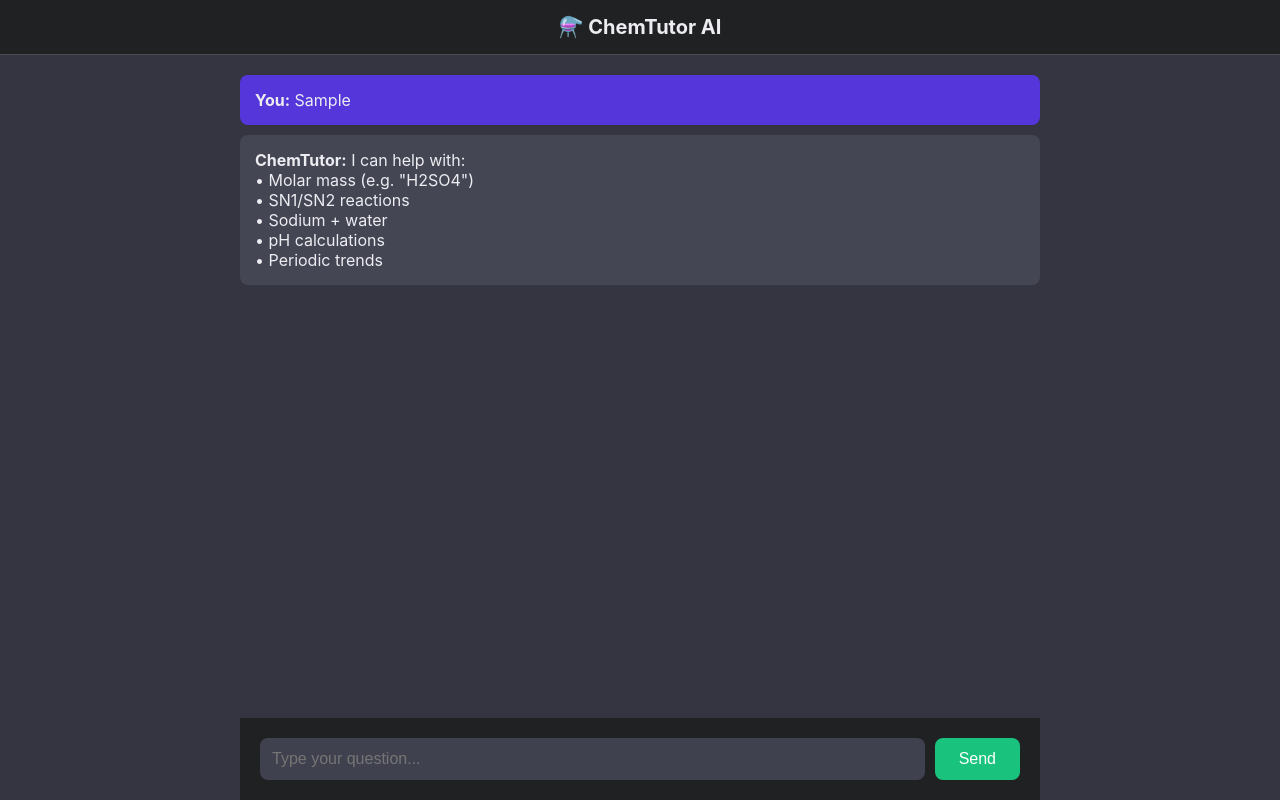
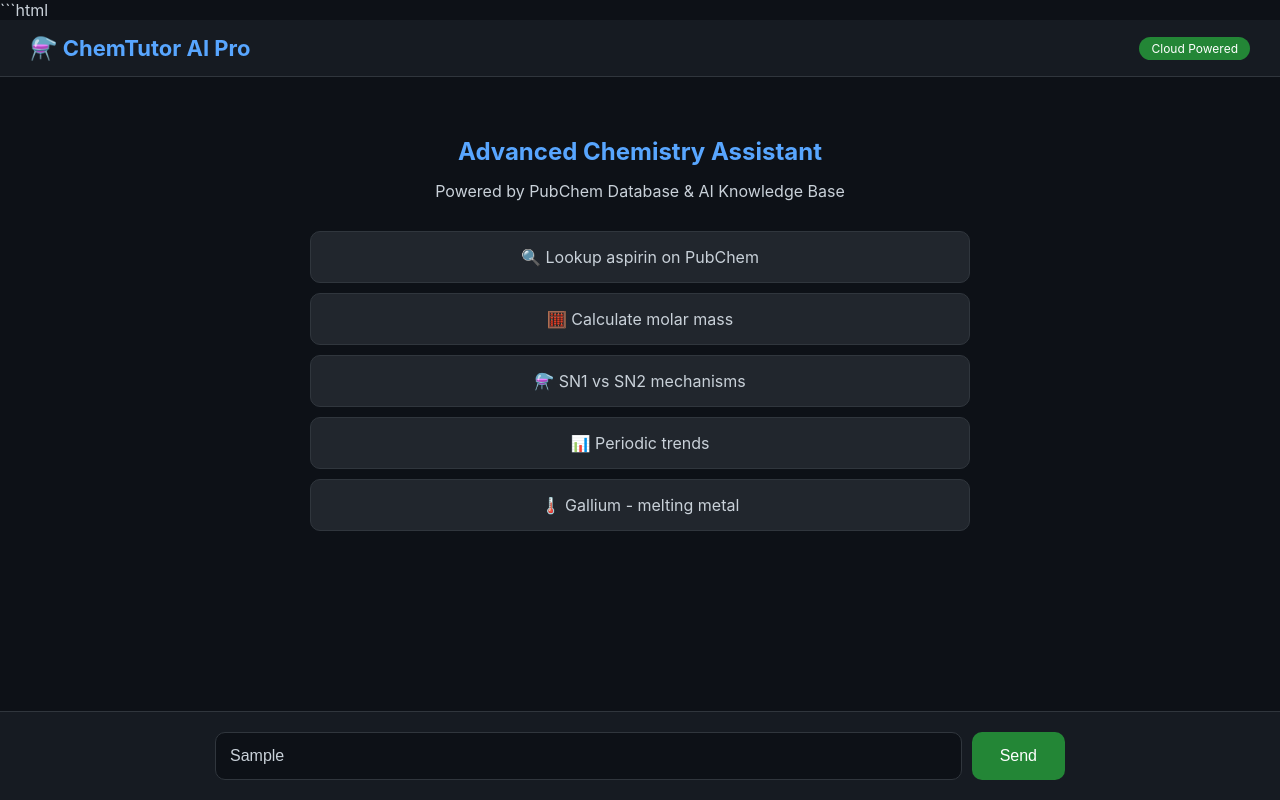
Before and after one commit to Roflu999/Roflu999, a plain HTML site: page index.html in a window 1280 px wide. Both pictures are taken after typing "Sample" into the empty fields and a click on the button "Send". Drawn offline with Linux system fonts and the light colour scheme.

Commit message:
Update index.html

````diff
--- a/index.html
+++ b/index.html
@@ -1,95 +1,110 @@
+```html
    <!DOCTYPE html>
    <html lang="en">
    <head>
        <meta charset="UTF-8">
        <meta name="viewport" content="width=device-width, initial-scale=1.0">
-    <title>ChemTutor AI</title>
+       <title>ChemTutor AI Pro</title>
        <style>
            * { margin: 0; padding: 0; box-sizing: border-box; }
-        body {
-            font-family: -apple-system, BlinkMacSystemFont, 'Segoe UI', Roboto, sans-serif;
-            background: #343541; color: #ececf1; height: 100vh; display: flex; flex-direction: column;
-        }
-        .header { background: #202123; padding: 15px; text-align: center; border-bottom: 1px solid #4d4d4f; }
-        .header h1 { font-size: 20px; }
+           body { font-family: -apple-system, BlinkMacSystemFont, 'Segoe UI', Roboto, sans-serif; background: #0d1117;
+ color: #c9d1d9; height: 100vh; display: flex; flex-direction: column; }
+           .header { background: #161b22; padding: 15px 30px; text-align: center; border-bottom: 1px solid #30363d;
+ display: flex; justify-content: space-between; align-items: center; }
+           .header h1 { font-size: 22px; color: #58a6ff; }
+           .badge { background: #238636; color: white; padding: 4px 12px; border-radius: 12px; font-size: 12px; }
            .chat { flex: 1; overflow-y: auto; padding: 20px; }
-        .msg { padding: 15px; margin-bottom: 10px; border-radius: 8px; max-width: 800px; margin-left: auto; margin-right: auto; }
-        .msg.user { background: #5436da; }
-        .msg.bot { background: #444654; white-space: pre-line; }
-        .input-area { padding: 20px; background: #202123; display: flex; gap: 10px; max-width: 800px; margin: 0 auto; width: 100%; }
-        .input-area input { flex: 1; padding: 12px; border: none; border-radius: 8px; background: #40414f; color: #fff; font-size: 16px; }
-        .input-area button { padding: 12px 24px; border: none; border-radius: 8px; background: #19c37d; color: #fff; cursor: pointer; font-size: 16px; }
-        .input-area button:hover { background: #15a369; }
-        .start { text-align: center; padding: 50px 20px; }
-        .start h2 { margin-bottom: 20px; }
-        .example { background: #3e3f4b; padding: 15px; margin: 10px auto; max-width: 400px; border-radius: 8px; cursor: pointer; }
-        .example:hover { background: #4a4b59; }
+           .msg { padding: 15px; margin-bottom: 10px; border-radius: 12px; max-width: 850px; margin-left: auto;
+ margin-right: auto; }
+           .msg.user { background: #1f6feb; margin-left: 20%; }
+           .msg.bot { background: #21262d; border: 1px solid #30363d; white-space: pre-line; }
+           .input-area { padding: 20px; background: #161b22; border-top: 1px solid #30363d; }
+           .input-wrapper { max-width: 850px; margin: 0 auto; display: flex; gap: 10px; }
+           .input-wrapper input { flex: 1; padding: 14px; border: 1px solid #30363d; border-radius: 10px; background:
+ #0d1117; color: #c9d1d9; font-size: 16px; }
+           .input-wrapper button { padding: 14px 28px; border: none; border-radius: 10px; background: #238636; color:
+ white; cursor: pointer; font-size: 16px; }
+           .input-wrapper button:hover { background: #2ea043; }
+           .welcome { text-align: center; padding: 40px 20px; max-width: 700px; margin: 0 auto; }
+           .welcome h2 { margin-bottom: 15px; color: #58a6ff; }
+           .examples { display: grid; gap: 10px; margin-top: 30px; }
+           .example { background: #21262d; padding: 15px; border-radius: 10px; cursor: pointer; border: 1px solid
+ #30363d; }
+           .example:hover { background: #30363d; border-color: #58a6ff; }
        </style>
    </head>
    <body>
-    <div class="header"><h1>⚗️ ChemTutor AI</h1></div>
+       <div class="header">
+           <h1>⚗️ ChemTutor AI Pro</h1>
+           <span class="badge">Cloud Powered</span>
+       </div>
 
        <div class="chat" id="chat">
-        <div class="start" id="start">
-            <h2>Ask me anything about chemistry!</h2>
-            <div class="example" onclick="ask('Calculate molar mass of H2SO4')">Calculate molar mass of H2SO4</div>
-            <div class="example" onclick="ask('Explain SN1 vs SN2')">Explain SN1 vs SN2</div>
-            <div class="example" onclick="ask('What is pH of 0.1M HCl?')">What is pH of 0.1M HCl?</div>
-            <div class="example" onclick="ask('Why does sodium explode in water?')">Why does sodium explode in water?</div>
+           <div class="welcome" id="welcome">
+               <h2>Advanced Chemistry Assistant</h2>
+               <p>Powered by PubChem Database & AI Knowledge Base</p>
+               <div class="examples">
+                   <div class="example" onclick="ask('Lookup aspirin')">🔍 Lookup aspirin on PubChem</div>
+                   <div class="example" onclick="ask('Calculate molar mass of C8H10N4O2')">🧮 Calculate molar
+ mass</div>
+                   <div class="example" onclick="ask('Explain SN1 vs SN2')">⚗️ SN1 vs SN2 mechanisms</div>
+                   <div class="example" onclick="ask('Periodic trends')">📊 Periodic trends</div>
+                   <div class="example" onclick="ask('Gallium properties')">🌡️ Gallium - melting metal</div>
+               </div>
            </div>
        </div>
 
        <div class="input-area">
-        <input type="text" id="input" placeholder="Type your question..." onkeypress="if(event.key==='Enter')send()">
+           <div class="input-wrapper">
+               <input type="text" id="input" placeholder="Ask chemistry question..." onkeypress="if(event.key==='Ente
+ r')send()">
                <button onclick="send()">Send</button>
+           </div>
        </div>
 
    <script>
-const ATOMIC_MASSES = {H:1.008,C:12.01,N:14.01,O:16,Na:22.99,Mg:24.31,Al:26.98,Si:28.09,P:30.97,S:32.07,Cl:35.45,K:39.1,Ca:40.08,Fe:55.85,Cu:63.55,Zn:65.39,Br:79.9,Ag:107.9,I:126.9,Au:197,Hg:200.6,Pb:207.2};
+   const MASSES={H:1.008,C:12.011,N:14.00 7,O:15.999,Na:22.99,Mg:24.305,Al :26.982,Si:28.085,P:30.974,S:32.
+ 06,Cl:35.45,K:39.098,Ca:40.078,F e:55.845,Cu:63.546,Zn:65.38,Br:7 9.904,Ag:107.87,I:126.9,Au:196.9
+ 7,Hg:200.59,Pb:207.2};
 
-function parseFormula(f){
-    let c={},i=0;f=f.replace(/\s/g,'');
-    while(i<f.length){
-        if(f[i]=='('){let d=1,j=i+1;while(j<f.length&&d>0){if(f[j]=='(')d++;else if(f[j]==')')d--;j++;}let s=parseFormula(f.slice(i+1,j-1)),k=j;while(k<f.length&&/\d/.test(f[k]))k++;let m=k>j?parseInt(f.slice(j,k)):1;for(let[e,n]of Object.entries(s))c[e]=(c[e]||0)+n*m;i=k;}
-        else if(/[A-Z]/.test(f[i])){let e=f[i++];if(i<f.length&&/[a-z]/.test(f[i]))e+=f[i++];let n=0;while(i<f.length&&/\d/.test(f[i]))n=n*10+parseInt(f[i++]);c[e]=(c[e]||0)+(n||1);}
-        else i++;
-    }return c;
-}
+   function parse(f){let c={},i=0;f=f.replace(/\s/g,'');while(i<f.length){if(f[i]=='('){let
+ d=1,j=i+1;while(j<f.length&&d>0) {if(f[j]=='(')d++;else if(f[j]==')')d--;j++;}let
+ s=parse(f.slice(i+1,j-1)),k=j;while(k<f.length&&/\d/.test(f[k]))k++;let m=k>j?parseInt(f.slice(j,k)):1;f or(let[e,n]of
+  Object.entries(s))c[e]=(c[e]||0) +n*m;i=k;}else if(/[A-Z]/.test(f[i])){let
+ e=f[i++];if(i<f.length&&/[a-z]/.test(f[i]))e+=f[i++];let
+ n=0;while(i<f.length&&/\d/.test(f[i]))n=n*10+parseInt(f[i++]);c[e]=(c[e]||0)+(n||1);}else i++;}return c;}
 
-function calcMass(f){
-    let c=parseFormula(f),t=0,l=[];
-    for(let[e,n]of Object.entries(c).sort()){if(!ATOMIC_MASSES[e])return null;let m=ATOMIC_MASSES[e]*n;t+=m;l.push(`${e}: ${n} × ${ATOMIC_MASSES[e]} = ${m.toFixed(3)} g/mol`);}
-    return{total:t,lines:l,formula:f};
-}
+   function calcMass(f){let c=parse(f),t=0,l=[];for(let[e,n] of Object.entries(c).sort()){if(!MA SSES[e])return
+ null;let m=MASSES[e]*n;t+=m;l.push(`${e}: ${n}×${MASSES[e]}=${m.toFixed(2) }`);}return{t,l,f};}
 
-function answer(q){
-    let m=q.toLowerCase();
-    if(m.includes('molar mass')||m.includes('molecular weight')){let x=q.match(/([A-Z][a-z0-9()]+)/);if(x){let r=calcMass(x[1]);if(r)return`**Molar Mass of ${r.formula}: ${r.total.toFixed(3)} g/mol**\n\n${r.lines.join('\n')}\n\nOne mole = ${r.total.toFixed(2)} grams`;}}
-    if(m.includes('sn1')||m.includes('sn2'))return`**SN2:** One step, backside attack, 1°/2° only, inversion\n**SN1:** Two steps, carbocation, 3°/2°, racemic\n\nKey: SN2=no rearrangements, SN1=can rearrange!`;
-    if(m.includes('sodium')&&m.includes('water'))return`**2Na + 2H₂O → 2NaOH + H₂** 💥\n\nSodium rips H from water → H₂ gas + heat → BOOM!\n\n⚠️ Don't try this at home!`;
-    if(m.includes('gallium'))return`**Gallium melts at 29.76°C** (body temp)!\n\nHold it → it liquefies! Used in blue LEDs (GaN).`;
-    if(m.includes('ph')&&m.includes('acid')){let x=q.match(/(\d+\.?\d*)\s*M/);if(x){let pH=-Math.log10(parseFloat(x[1]));return`pH = ${pH.toFixed(2)}`;}}
-    return`I can help with:\n• Molar mass (e.g. "H2SO4")\n• SN1/SN2 reactions\n• Sodium + water\n• pH calculations\n• Periodic trends`;
-}
+   async function pubchem(name){try{let r=await
+ fetch(`https://pubchem.ncbi.nlm.nih.gov/rest/pug/compound/name/${encodeURIComponent(name)}/property/MolecularFormula,M
+ olecularWeight,IUPACName/JSON`);if(!r.ok)return null;let d=await r.json(),p=d.PropertyTable.Prope
+ rties[0];return{name,formula:p.M olecularFormula,mass:p.Molecular Weight,iupac:p.IUPACName};}catch (e){return null;}}
 
-function ask(text){
-    document.getElementById('input').value=text;
-    send();
-}
+   async function answer(q){let m=q.toLowerCase();
+   if(m.includes('lookup')||m.inclu des('pubchem')||m.includes('sear ch')){let
+ x=q.match(/(?:lookup|search|pubchem)\s+(\w+)/i);if(x){let d=await pubchem(x[1]);if(d)return`**${d. name}**
+ (${d.formula})\n\n• IUPAC: ${d.iupac}\n• Molar Mass: ${d.mass} g/mol\n\n_Data from PubChem (NIH)_`;return"Not found on
+ PubChem. Try common name.";}}
+   if(m.includes('molar')||m.includ es('mass')){let x=q.match(/([A-Z][a-z0-9()]+)/);if(x){let
+ r=calcMass(x[1]);if(r)return`**M olar Mass: ${r.f}**\n\n${r.l.join('\n')}\n\n**Total: ${r.t.toFixed(3)} g/mol**`;}}
+   if(m.includes('sn1')||m.includes ('sn2')){return`**SN2** (1 step, backside, 1°/2°, inversion, no rearrange)\n**SN1**
+ (2 steps, carbocation, 3°/2°, racemic, can rearrange)`;}
+   if(m.includes('ph')&&m.includes( 'acid')){let c=q.match(/(\d+\.?\d*)\s*M/);if(c){let
+ pH=-Math.log10(parseFloat(c[1])) ;return`pH = ${pH.toFixed(2)}`;}}
+   if(m.includes('gallium')){return `**Gallium (Ga)**\n\n• Melts at 29.76°C (body temp!)\n• Used in GaN for blue
+ LEDs\n• Gallium spoon trick: stirs tea then melts!`;}
+   if(m.includes('sodium')&&m.inclu des('water')){return`**2Na + 2H₂O → 2NaOH + H₂** 💥\n\nSodium rips H from water →
+ H₂ gas + heat → EXPLOSION!`;}
+   return`I can help with:\n• Lookup compounds ("Lookup aspirin")\n• Molar mass ("Calculate H2SO4")\n• SN1/SN2,
+ mechanisms\n• pH calculations\n• Periodic trends\n• Fun facts (sodium, gallium)`;}
 
-function send(){
-    let input=document.getElementById('input'),q=input.value.trim();
-    if(!q)return;
-    let chat=document.getElementById('chat'),start=document.getElementById('start');
-    if(start)start.style.display='none';
-    chat.innerHTML+=`<div class="msg user"><b>You:</b> ${q}</div>`;
-    input.value='';
-    setTimeout(()=>{
-        let a=answer(q);
-        chat.innerHTML+=`<div class="msg bot"><b>ChemTutor:</b> ${a.replace(/\*\*/g,'').replace(/\n/g,'<br>')}</div>`;
-        chat.scrollTop=chat.scrollHeight;
-    },300);
-}
+   function ask(t){document.getElementById(' input').value=t;send();}
+   async function send(){let i=document.getElementById('input '),q=i.value.trim();if(!q)return ;let
+ c=document.getElementById('chat' ),w=document.getElementById('wel come');if(w)w.style.display='non
+ e';c.innerHTML+=`<div class="msg user">${q}</div>`;i.value='';c.scrollTop=c.scrollHeight;let a=await
+ answer(q);c.innerHTML+=`<div class="msg bot">${a.replace(/\*\*/g,'')}</div>`;c.scrollTop=c.scrollHeight;}
    </script>
    </body>
    </html>
````
Lines whose indentation alone changed are shown as unchanged.
